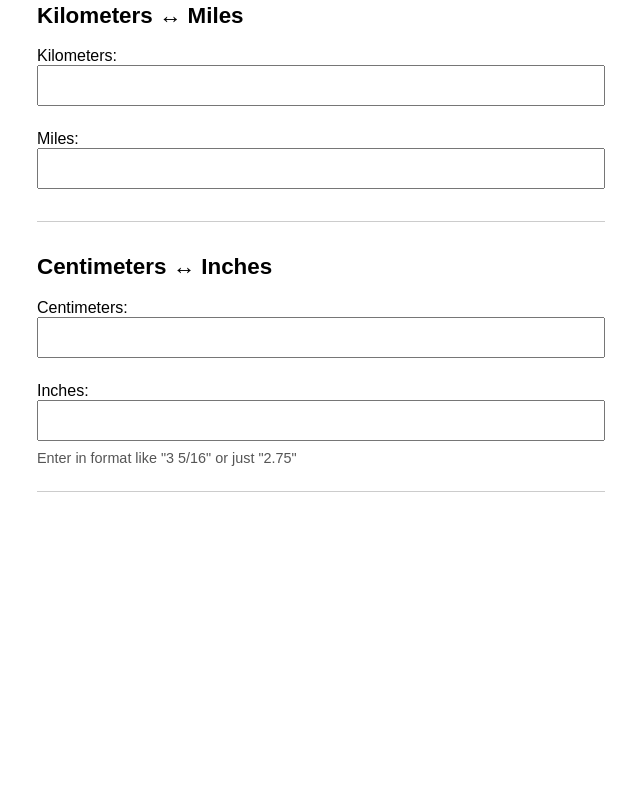
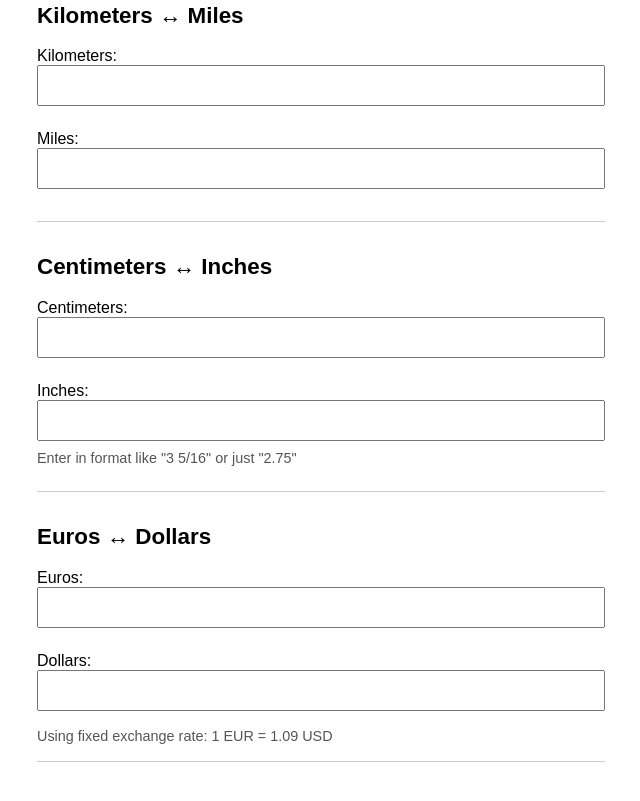
Before and after one commit to ZuluBravoBravo/Converter, a plain HTML site: page index.html in a window 1280 px wide. Shown: the part 333-1134 px from the top of the page, without its empty margins (319-959 px from the left). Before the commit the page ends 873 px from the top, so only its background shows below. Drawn offline with Linux system fonts and the light colour scheme.

Commit message:
Update index.html

```diff
--- a/index.html
+++ b/index.html
@@ -103,6 +103,18 @@
     </label>
   </div>
 
+  <!-- Euros ↔ Dollars -->
+  <div class="converter">
+    <h2>Euros ↔ Dollars</h2>
+    <label>Euros:
+      <input type="number" id="eur" oninput="convertCurrency('eur')">
+    </label>
+    <label>Dollars:
+      <input type="number" id="usd" oninput="convertCurrency('usd')">
+    </label>
+    <small>Using fixed exchange rate: 1 EUR = 1.09 USD</small>
+  </div>
+
   <script>
     function convertTemp(from) {
       let c = parseFloat(document.getElementById('celsius').value);
@@ -174,6 +186,24 @@
       if (numerator === denominator) return "1";
       return `${numerator}/${denominator}`;
     }
+
+    function convertCurrency(from) {
+      const exchangeRate = 1.09; // 1 EUR = 1.09 USD
+      const eurInput = document.getElementById("eur");
+      const usdInput = document.getElementById("usd");
+
+      if (from === 'eur') {
+        const eur = parseFloat(eurInput.value);
+        if (!isNaN(eur)) {
+          usdInput.value = (eur * exchangeRate).toFixed(2);
+        }
+      } else if (from === 'usd') {
+        const usd = parseFloat(usdInput.value);
+        if (!isNaN(usd)) {
+          eurInput.value = (usd / exchangeRate).toFixed(2);
+        }
+      }
+    }
   </script>
 </body>
 </html>
```
